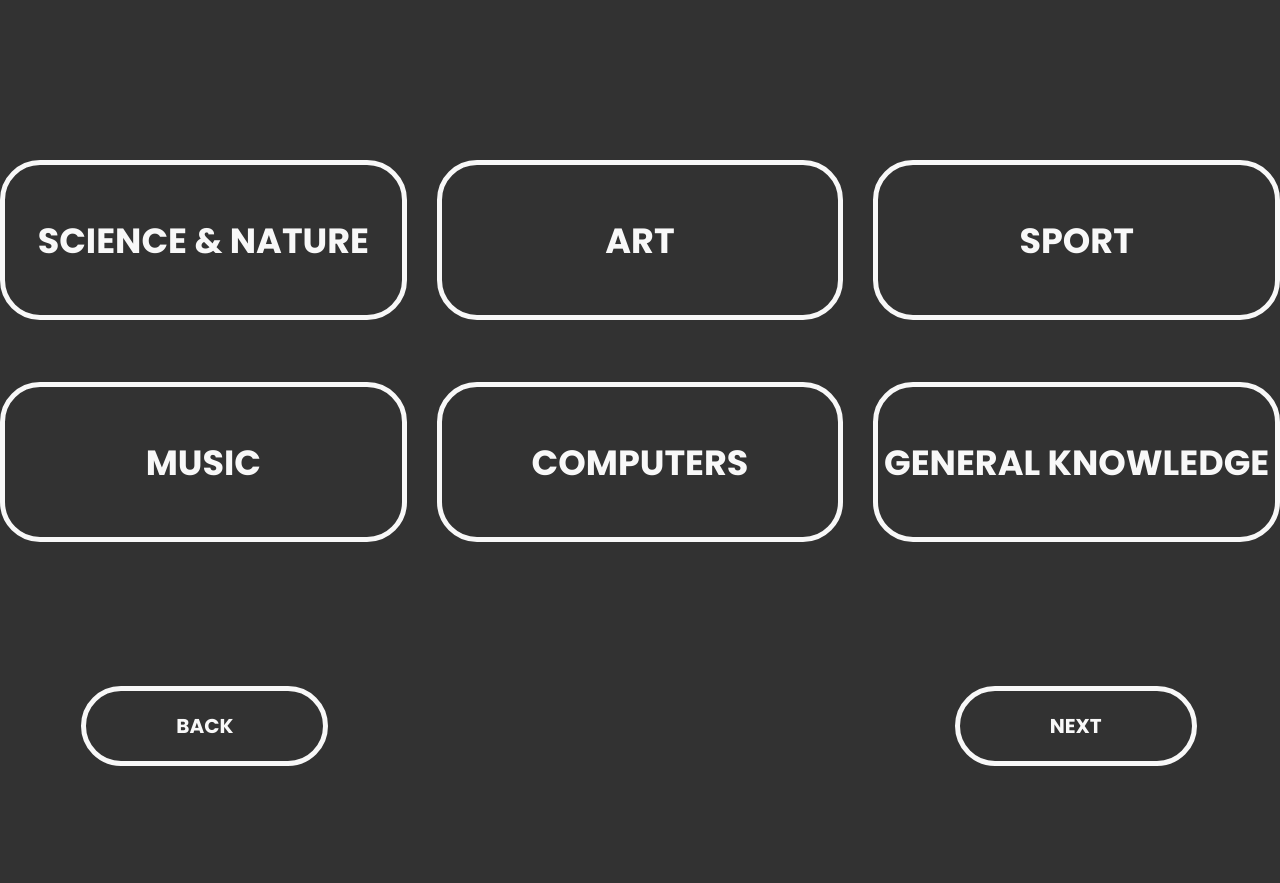
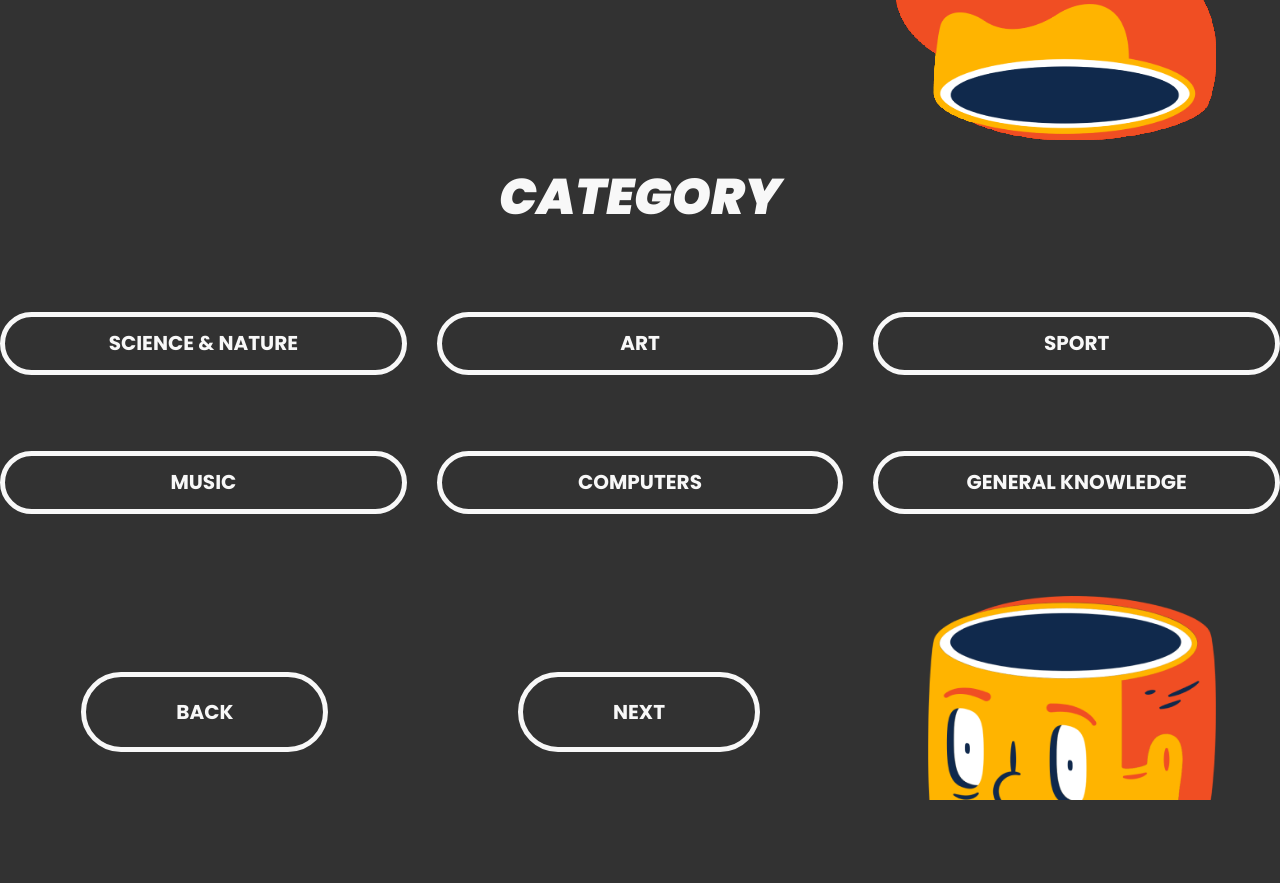
Before and after one commit to KamilaGumkowska/CodersCamp2020.ProjectQuiz, a website built with Parcel: page index.html in a window 1280 px wide. Built offline with nearby package versions, Linux system fonts and the light colour scheme.

Commit message:
First head image implementation before correction

```diff
--- a/src/app/categoryPage.js
+++ b/src/app/categoryPage.js
@@ -1,5 +1,9 @@
 import {quizSettings} from "./App.js";
 import {showDifficultyLevelScreen} from "./difficultyLevel";
+import topOfHeadImage from './../../styles/img/top_of_head.png';
+import bottomOfHeadImage from './../../styles/img/bottom_of_head.png';
+import {createIMG} from "./difficultyLevel"
+
 const MAIN = document.querySelector('#main-wrap');
 let selectedCat;
 let quitButton;
@@ -10,6 +14,7 @@ const categoryName = ['SCIENCE & NATURE', 'ART', 'SPORT', 'MUSIC', 'COMPUTERS',
 const categoryClass = ['bg one', 'bg two', 'bg three', 'bg four', 'bg five', 'bg six'];
 
 const createDOMElement = function (type, className, parent, text = '') {
+    createIMG(topOfHeadImage, MAIN, "headTop")
     const newElement = document.createElement(type);
     newElement.className = className;
     newElement.innerText = text;
@@ -18,9 +23,11 @@ const createDOMElement = function (type, className, parent, text = '') {
 };
 
 function createParents() {
+    createDOMElement("h1", "categoryTitle", MAIN, "CATEGORY");
     for (let i = 0; i < 8; i++) {
         anchorTable[i] = createDOMElement('a', 'a', MAIN);
     }
+
 };
 
 
@@ -34,6 +41,8 @@ function showCategories() {
 function showNavigation() {
     quitButton = createDOMElement('button', 'bg btn quit', anchorTable[6], 'BACK');
     submitButton = createDOMElement('button', 'bg btn submit', anchorTable[7], 'NEXT');
+    createIMG(bottomOfHeadImage, MAIN, "headBottom")
+
 };
 
 
--- a/styles/category.css
+++ b/styles/category.css
@@ -11,6 +11,11 @@ body {
     margin: 10vh auto;
     padding-top: 10vh;
 }
+.categoryTitle {
+    grid-column-start: 1;
+    grid-column-end: 4;
+    font-size: 50px;
+}
 .hide {
     display: none;
 }
@@ -21,9 +26,9 @@ body {
     background-color: rgba(0, 0, 0, 0);
 }
 .bg {
-    height: 20vh;
+    /* height: 20vh; */
     font-family: Poppins;
-    font-size: 35px;
+    font-size: 20px;
     font-style: normal;
     font-weight: 700;
     line-height: 53px;
```
